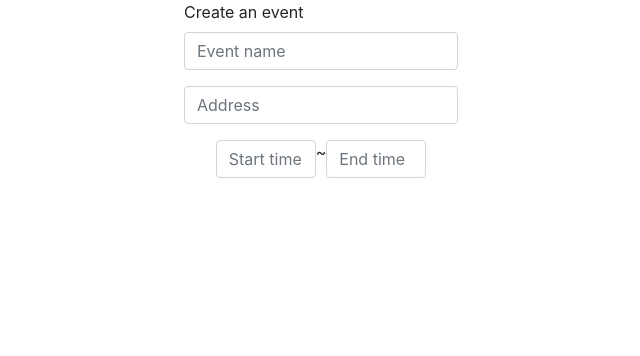
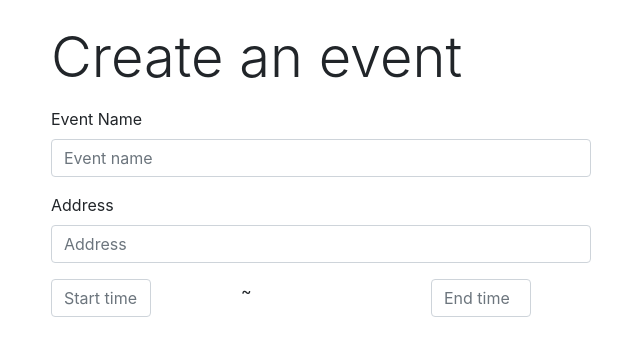
Before and after one commit to sp-devi/hoopsy, a React (Create React App) app in the folder client/: page /create-event in a window 1280 px wide. Shown: the top 356 px of the page, without its empty margins (319-959 px from the left). Built offline with nearby package versions, Linux system fonts and the light colour scheme.

Commit message:
modify createSportEvent component input objects

```diff
--- a/client/src/components/CreateSportEvent.js
+++ b/client/src/components/CreateSportEvent.js
@@ -25,10 +25,17 @@ class CreateSportEvent extends Component {
     render() {
         return (
             <div className="container">
+                <div className="row justify-content-center">
+                    <div className="col-md-6">
+                        <br />
+                        <p className="display-4">Create an event</p>
+                    </div>
+                </div>
+
                 <form noValidate onSubmit={this.onSubmit}>
                     <div className='form-group row justify-content-center'>
-                        <div className="col-xs-6">
-                            <label for="inputEmail4">Create an event</label>
+                        <div className="col-md-6">
+                            <label for="eventNameInput">Event Name</label>
                             <input
                                 type='text'
                                 placeholder='Event name'
@@ -40,7 +47,8 @@ class CreateSportEvent extends Component {
                         </div>
                     </div>
                     <div className='form-group row justify-content-center'>
-                        <div className="col-xs-6">
+                        <div className="col-md-6">
+                            <label for="eventAddressInput">Address</label>
                             <input
                                 type='text'
                                 placeholder='Address'
@@ -52,7 +60,7 @@ class CreateSportEvent extends Component {
                         </div>
                     </div>
                     <div className='form-group row justify-content-center'>
-                        <div className="col-xs-5">
+                        <div className="col-md-2">
                             <input
                                 type='text'
                                 placeholder='Start time'
@@ -62,10 +70,10 @@ class CreateSportEvent extends Component {
                                 onChange={this.onChange}
                             />
                         </div>
-                        <div className="col-xs-2">
+                        <div className="col-md-2">
                             <span className="text-center">~</span>
                         </div>
-                        <div className="col-xs-5">
+                        <div className="col-md-2">
                             <input
                                 type='text'
                                 placeholder='End time'
```
